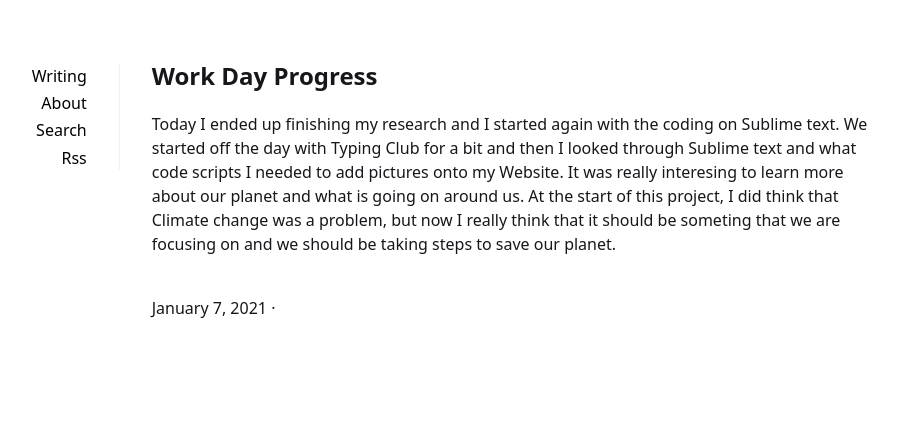
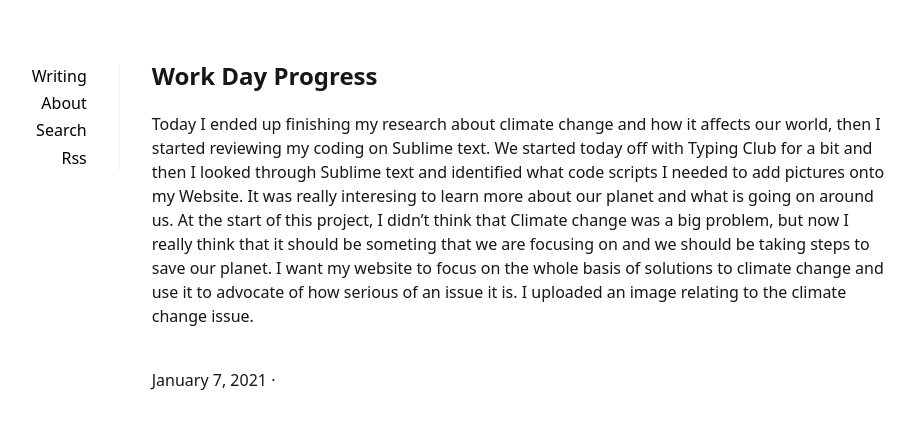
Before and after one commit to celestem406/celestem406.Github.io, a Jekyll site: the page built from _posts/2021-01-07-Work-Day-Progress.md, in a window 1280 px wide. Shown: the top 429 px of the page, without its empty margins (201-1116 px from the left). Built offline with Jekyll 4.4.1, drawn with Linux system fonts in a browser that asks for light colours.

Commit message:
I explained a bit more about my website and the impact I want it to have

```diff
--- a/_posts/2021-01-07-Work-Day-Progress.md
+++ b/_posts/2021-01-07-Work-Day-Progress.md
@@ -5,4 +5,4 @@ description:
 summary:
 tags:
 ---
- Today I ended up finishing my research and I started again with the coding on Sublime text. We started off the day with Typing Club for a bit and then I looked through Sublime text and what code scripts I needed to add pictures onto my Website. It was really interesing to learn more about our planet and what is going on around us. At the start of this project, I did think that Climate change was a problem, but now I really think that it should be someting that we are focusing on and we should be taking steps to save our planet.
+ Today I ended up finishing my research about climate change and how it affects our world, then I started reviewing my coding on Sublime text. We started today off with Typing Club for a bit and then I looked through Sublime text and identified what code scripts I needed to add pictures onto my Website. It was really interesing to learn more about our planet and what is going on around us. At the start of this project, I didn't think that Climate change was a big problem, but now I really think that it should be someting that we are focusing on and we should be taking steps to save our planet.  I want my website to focus on the whole basis of solutions to climate change and use it to advocate of how serious of an issue it is. I uploaded an image relating to the climate change issue.
```
